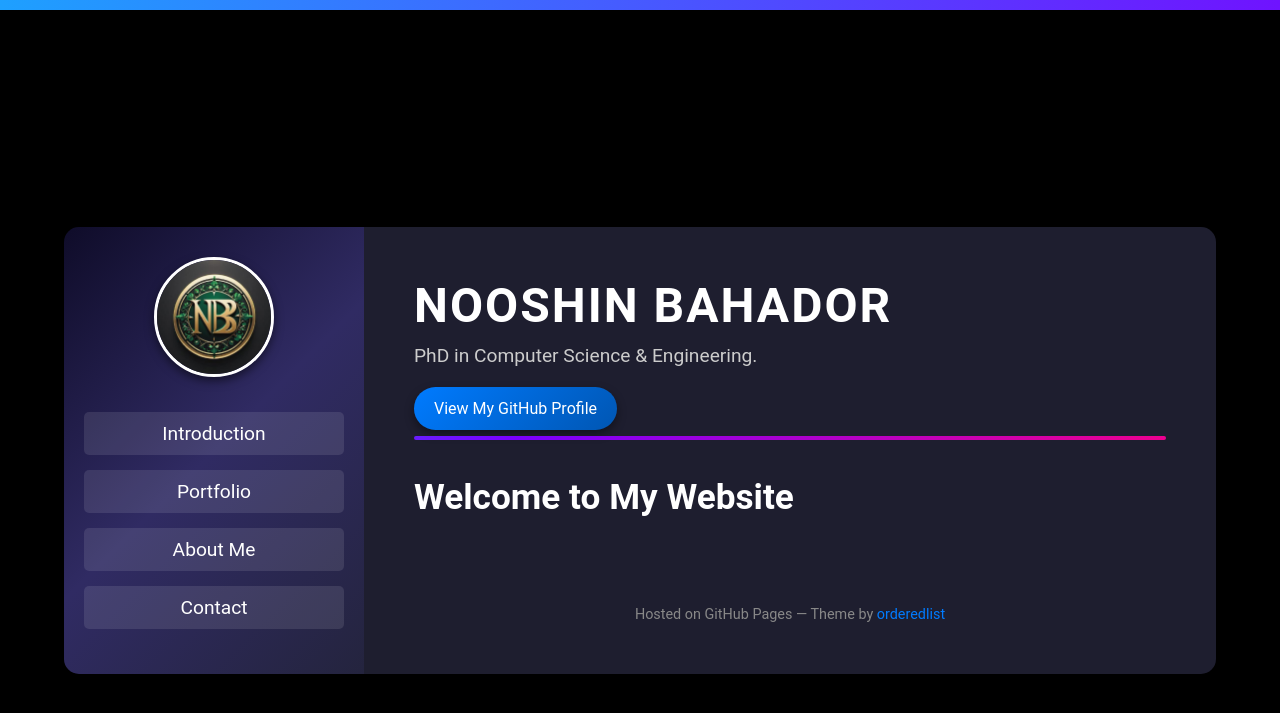
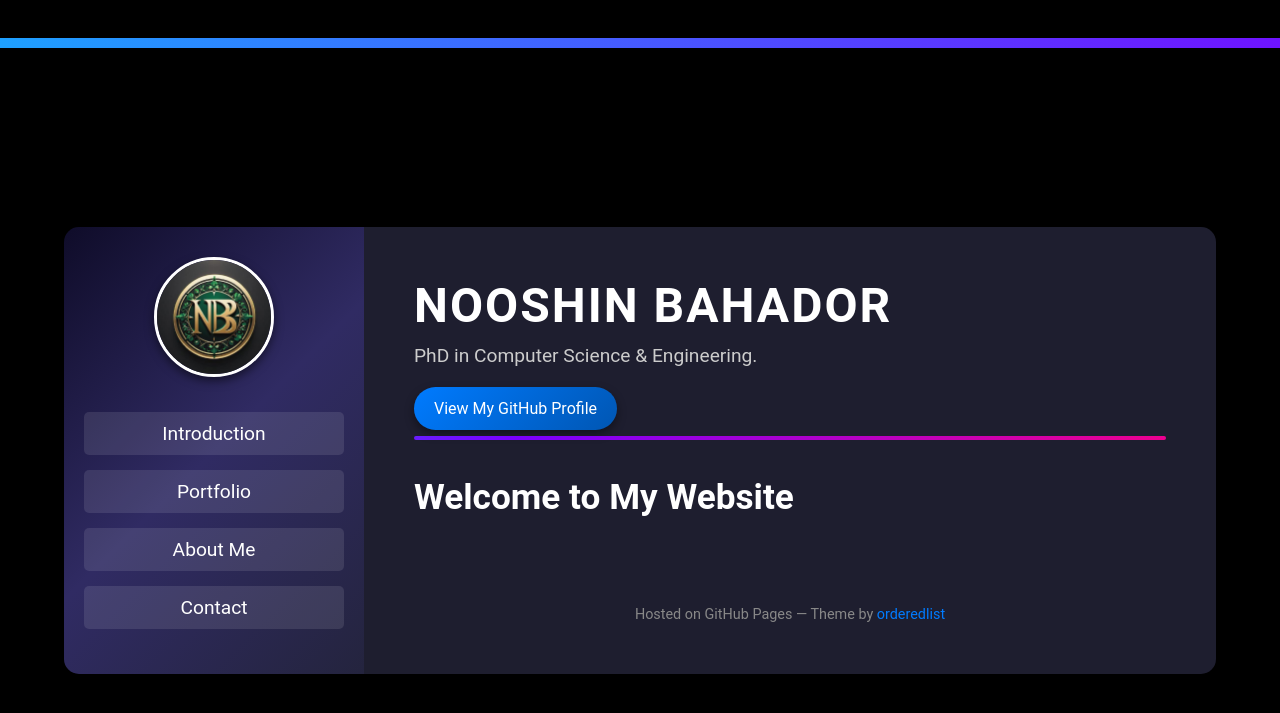
Before and after one commit to nbahador/nbahador.github.io, a Jekyll site: the page built from index.md, in a window 1280 px wide. Shown: the top 713 px of the page. Built offline with Jekyll 4.4.1, drawn with Linux system fonts in a browser that asks for light colours.

Commit message:
Update default.html

```diff
--- a/_layouts/default.html
+++ b/_layouts/default.html
@@ -175,10 +175,10 @@
       color: #0056b3;
     }
 
-    /* Horizontal Gradient at the top */
+    /* Horizontal Gradient at the top with 1cm distance from the top */
     .gradient-bar {
       position: absolute;
-      top: 0;
+      top: 1cm; /* 1cm distance from the top edge */
       left: 0;
       width: 100%;
       height: 10px; /* height of the gradient bar */
```
